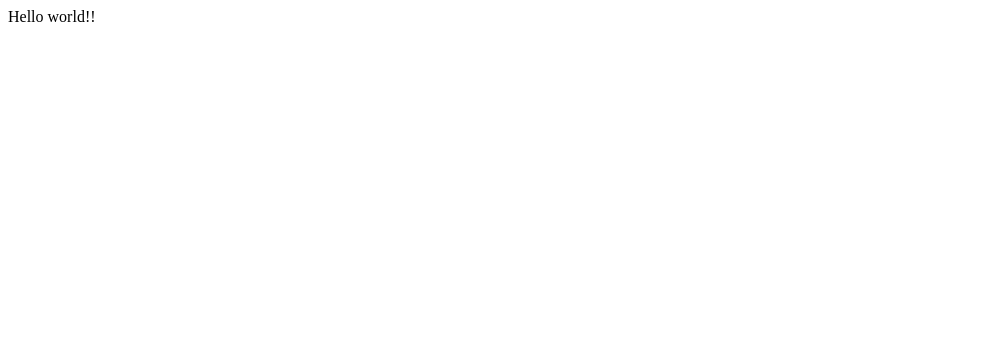
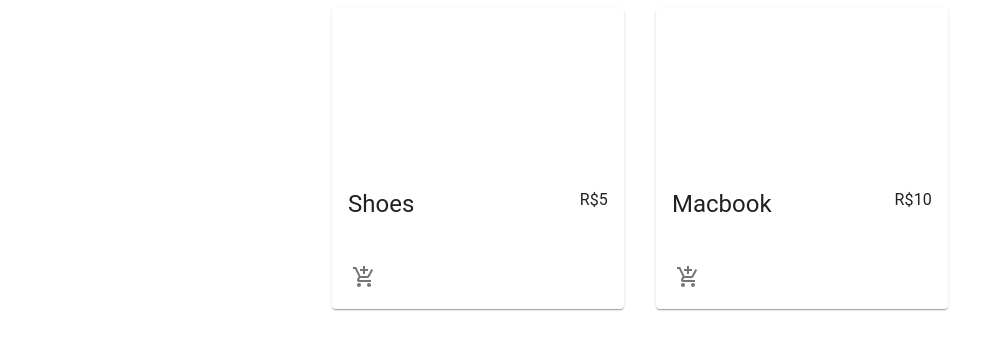
Before and after one commit to luizpedros/-ECommerce-WebShop-React.js-Commerce.js-Stripe, a React (Create React App) app in the folder web-shop/: page / in a window 1280 px wide. Shown: the top 350 px of the page, without its empty margins (0-1004 px from the left). Built offline with nearby package versions, Linux system fonts and the light colour scheme.

Commit message:
construct-padrão

```diff
--- a/web-shop/src/App.js
+++ b/web-shop/src/App.js
@@ -1,12 +1,11 @@
 //criar componete funcional usando "rafce" que nos permite criar com facilidade componetes funcionais
 import React from "react";
-
+import Products from "./components/Products/Products";
 
 const App = () => {
     return(
         <div>
-            Hello world!!
-
+            <Products />
         </div>
     )
 }
--- a/web-shop/src/components/Products/Product/Product.jsx
+++ b/web-shop/src/components/Products/Product/Product.jsx
@@ -1,6 +1,6 @@
 import React from 'react';
 //layout dos produtos
-import { Card, CardMedia, CardContent, CardActions, Typography, IconBotton, CardActionArea } from '@material-ui/core';
+import { Card, CardMedia, CardContent, CardActions, Typography, IconButton} from '@material-ui/core';
 //carrinho
 import { AddShoppingCart } from '@material-ui/icons';
 //styles
@@ -22,13 +22,13 @@
                 </Typography>
             </div>
             <Typography vaeiant='h2' color='textSecondary'>{product.description}
-                    {product.price}
+
             </Typography>
         </CardContent>
         <CardActions disableSpacing className={classes.CardActions}>
-            <IconBotton Aria-label="Add to Cart">
+            <IconButton Aria-label="Add to Cart">
                 <AddShoppingCart />
-            </IconBotton>
+            </IconButton>
         </CardActions>
     </Card>
   );
--- a/web-shop/src/components/Products/Products.jsx
+++ b/web-shop/src/components/Products/Products.jsx
@@ -1,5 +1,7 @@
 import React from "react";
 import { Grid } from "@material-ui/core";
+
+import Product from "./Product/Product";
 
 //products
 const products = [
@@ -7,21 +9,23 @@
      name:'Shoes',
      descripotion: 'Running shoes.', price: 'R$5'},
     {id: 2,
-     name:'Macbok',
+     name:'Macbook',
      descripotion: 'Apple macbook', price: 'R$10'},
 ];
 
 //products container
 const Products = () => {
-    <main>
-        <Grid container justify='center' spacing={4}>
-            {products.map((products)=>(
-                <Grid item key={products.id} xs={12} sm={6} md={4} lg={3}>
+    return(
+        <main>
+        <Grid container justify="center" spacing={4}>
+            {products.map((product)=>(
+                <Grid item key={product.id} xs={12} sm={6} md={4} lg={3}>
                     <Product product= {product}/>
                 </Grid>
             ))}
         </Grid>
     </main>
+    )
 }
 
 export default Products;
```
